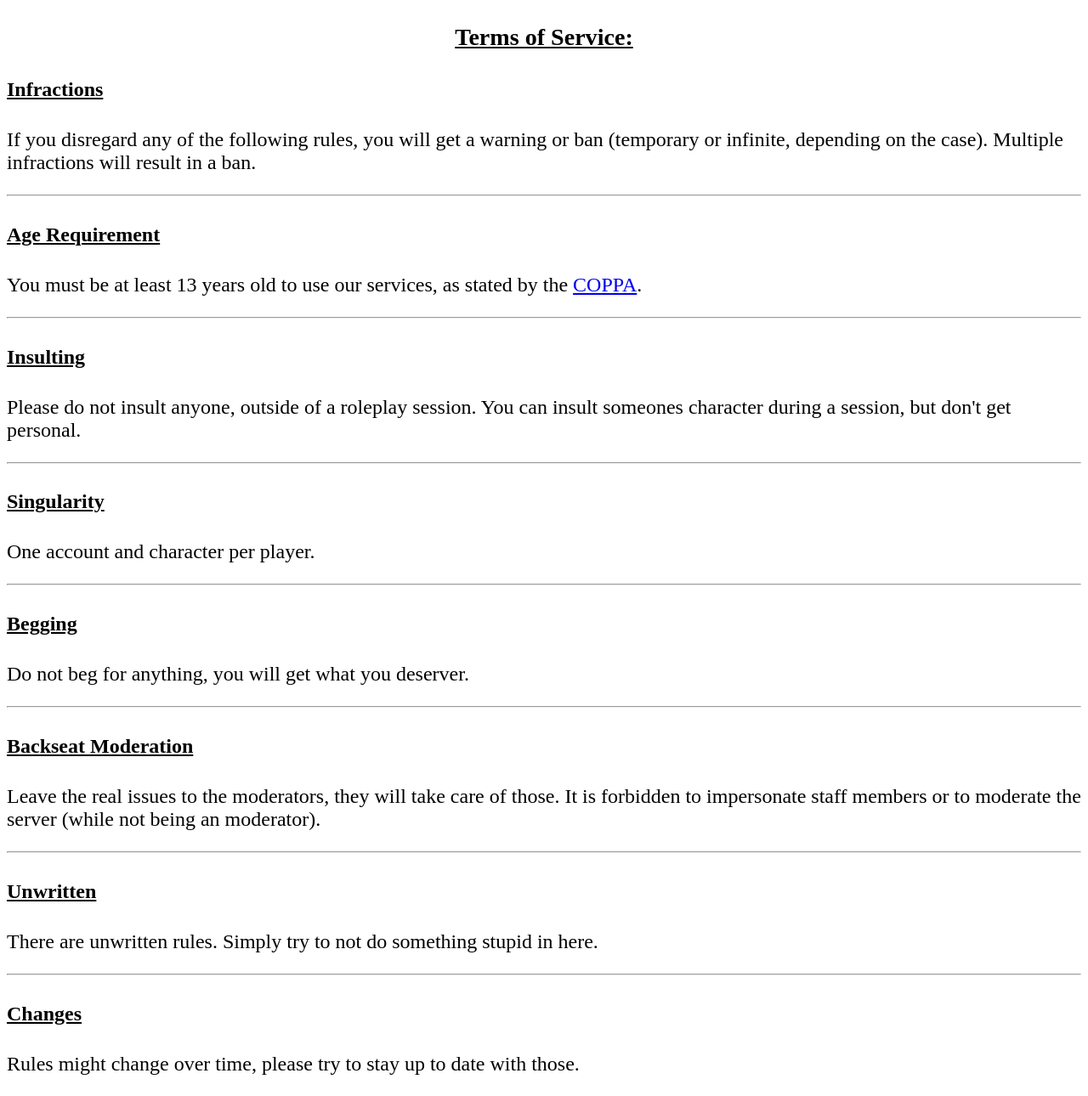
After one commit to Goetterescu/Hideout-Docs, a PHP site: page /rules/tos.html in a window 1280 px wide. The commit adds this page. Shown: the whole page at 85% size. Run offline with PHP 8.4, Linux system fonts and the light colour scheme.

Commit message:
Added ToS and general edit Edited the JS code of the rules index (made it smaller and better)

```diff
--- a/rules/index.html
+++ b/rules/index.html
@@ -38,6 +38,7 @@
             <i>
                 <nav>
                     General:
+                    <button onclick="run('tos')">Terms of Service</button>
                     <button onclick="run('game')">RoR Server Rules</button>
                     <button onclick="run('discord')">Discord Server Rules</button>
                     <button onclick="run('CHR')">Crime Handling Ruleset</button>
--- a/rules/rule.css
+++ b/rules/rule.css
@@ -1,5 +1,5 @@
 body {
-font-size: larger;
+font-size: 1.5em;
 }
 
 h3, h4 {
--- /dev/null
+++ b/rules/tos.html
@@ -0,0 +1,58 @@
+<!DOCTYPE html>
+<html>
+    <head>
+        <link rel="stylesheet" href="./rule.css">
+        <style>
+            h4 {
+                text-align: start;
+            }
+        </style>
+
+        <script>
+        </script>
+    </head>
+    <body>
+        <h3>Terms of Service:</h3>
+
+
+        <h4>Infractions</h4>
+        <p>If you disregard any of the following rules, you will get a warning or ban (temporary or infinite, depending on the case).
+            Multiple infractions will result in a ban.</p>
+        <hr>
+
+        <h4>Age Requirement</h4>
+        <p>You must be at least 13 years old to use our services,
+            as stated by the <a href="https://en.wikipedia.org/wiki/Children%27s_Online_Privacy_Protection_Act" target="_blank">COPPA</a>.</p>
+        <hr>
+
+        <h4>Insulting</h4>
+        <p>Please do not insult anyone, outside of a roleplay session. You can insult someones character during a session, but don't get personal.</p>
+        <hr>
+
+        <h4>Singularity</h4>
+        <p>One account and character per player.</p>
+        <hr>
+
+        <h4>Begging</h4>
+        <p>Do not beg for anything, you will get what you deserver.</p>
+        <hr>
+
+        <h4>Backseat Moderation</h4>
+        <p>Leave the real issues to the moderators, they will take care of those.
+            It is forbidden to impersonate staff members or to moderate the server (while not being an moderator).</p>
+        <hr>
+
+        <h4>Unwritten</h4>
+        <p>There are unwritten rules. Simply try to not do something stupid in here.</p>
+        <hr>
+
+        <h4>Changes</h4>
+        <p>Rules might change over time, please try to stay up to date with those.</p>
+    </body>
+</html>
+
+<!--
+Notes can be written here:
+
+
+-->
```
Also changed, not shown: rules/game.html (+6 -10 lines), rules/main.js (+4 -15 lines).
